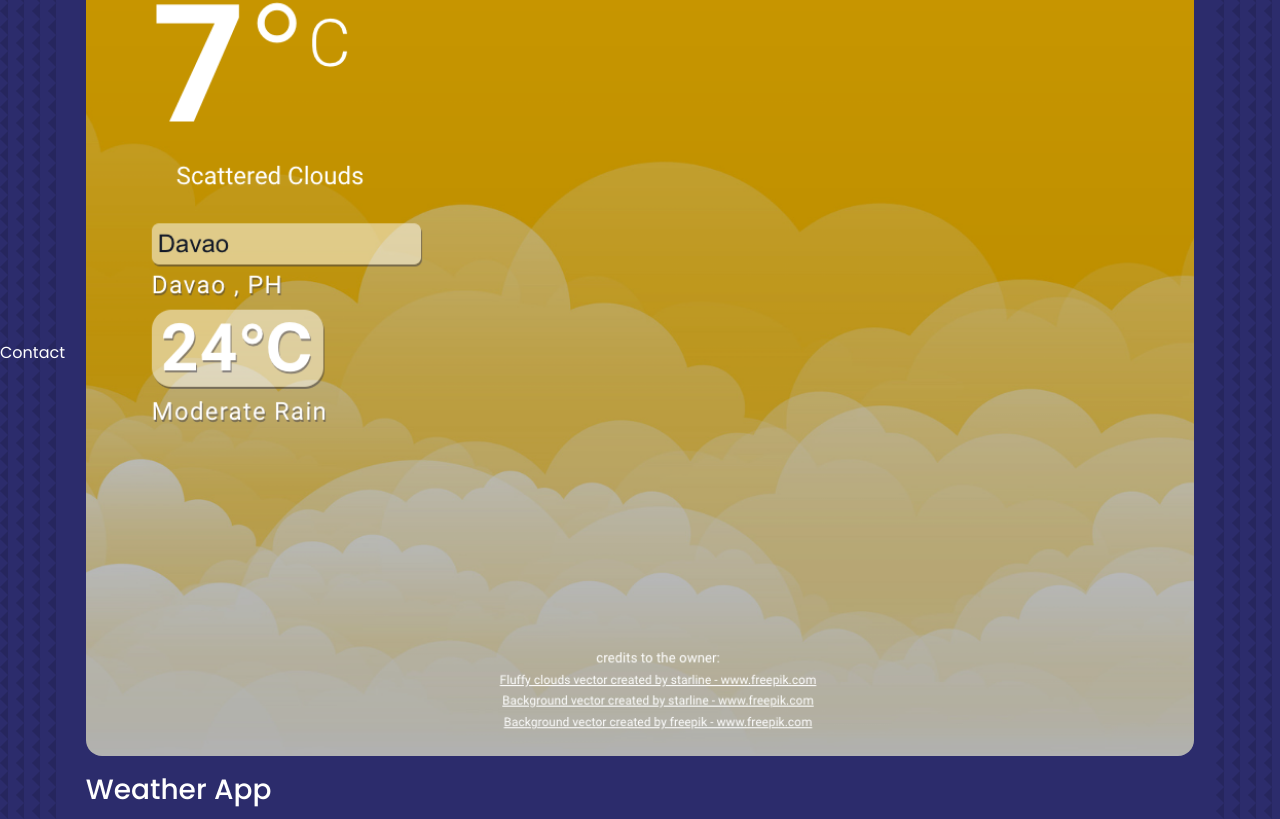
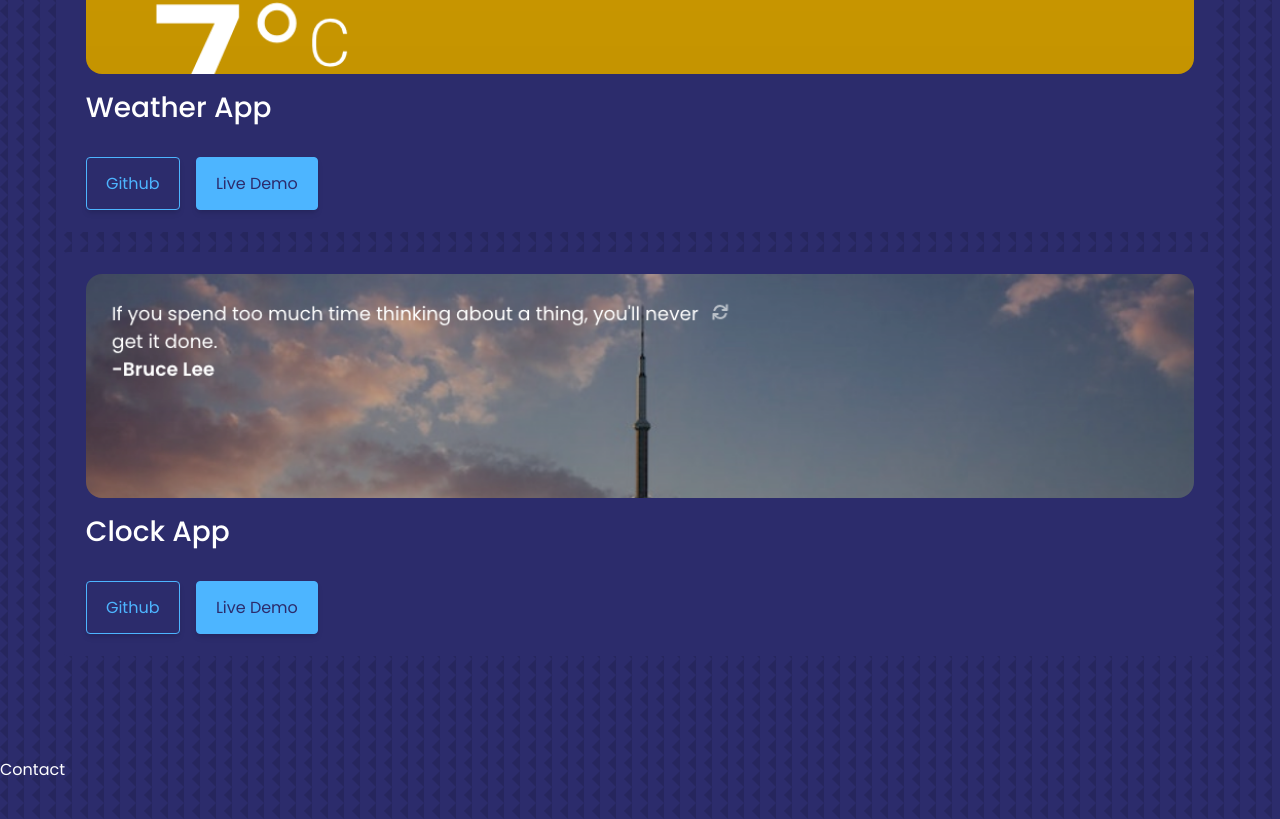
Before and after one commit to grefelnable/grefel-landing-page, a React (Create React App) app: page / in a window 1280 px wide. Shown: the part 1661-2480 px from the top of the page. Built offline with nearby package versions, Linux system fonts and the light colour scheme.

Commit message:
added projects data and map on portfolio.js

```diff
--- /dev/null
+++ b/src/components/portfolio/Items.js
@@ -0,0 +1,32 @@
+import React from "react"
+
+const Items = (props) => {
+  const { name, github, demo, image } = props
+
+  return (
+    <article className="portfolio__item">
+      <div className="portfolio__item-image">
+        <img src={image} alt="weather app" />
+      </div>
+      <h3>{name}</h3>
+      <a
+        href={github}
+        target="_blank"
+        rel="noreferrer noopener"
+        className="btn"
+      >
+        github
+      </a>
+      <a
+        href={demo}
+        target="_blank"
+        rel="noreferrer noopener"
+        className="btn btn-primary"
+      >
+        live demo
+      </a>
+    </article>
+  )
+}
+
+export default Items
--- a/src/components/portfolio/Portfolio.js
+++ b/src/components/portfolio/Portfolio.js
@@ -1,40 +1,22 @@
 import React from "react"
 import "./Portfolio.scss"
-import PORT1 from "../../assets/weather-app.png"
+import data from "../../data"
+import Items from "./Items"
 
 const Portfolio = () => {
+  const [projects, setProjects] = React.useState(data)
+
   return (
-    <section className="section" id="portfolio">
+    <section className="section portfolio" id="portfolio">
       <div className="section__title">
         <h5>projects made</h5>
         <h2>portfolio</h2>
       </div>
 
       <div className="container portfolio__container">
-        {/* single item */}
-        <article className="portfolio__item">
-          <div className="portfolio__item-image">
-            <img src={PORT1} alt="weather app" />
-          </div>
-          <h3>weather app</h3>
-          <a
-            href="https://github.com/grefelnable/weather-app-grefel"
-            target="_blank"
-            rel="noreferrer noopener"
-            className="btn"
-          >
-            github
-          </a>
-          <a
-            href="https://weather-app-grefel.netlify.app/"
-            target="_blank"
-            rel="noreferrer noopener"
-            className="btn btn-primary"
-          >
-            live demo
-          </a>
-        </article>
-        {/* end of single item */}
+        {projects.map((project) => {
+          return <Items key={project.id} {...project} />
+        })}
       </div>
     </section>
   )
--- a/src/components/portfolio/Portfolio.scss
+++ b/src/components/portfolio/Portfolio.scss
@@ -1,8 +1,12 @@
 @use "../../variables" as v;
 
+.portfolio {
+  height: fit-content;
+}
 .portfolio__item {
   background: v.$color-secondary-500;
   padding: 1.3em;
+  margin-bottom: 1.25em;
   border-radius: v.$borderRadius;
   border: 1px solid transparent;
   transition: v.$transition;
@@ -13,6 +17,7 @@
   }
 
   &-image {
+    height: 14em;
     border-radius: 1em;
     overflow: hidden;
     margin-bottom: 1.25em;
--- a/src/data.js
+++ b/src/data.js
@@ -0,0 +1,16 @@
+export default [
+  {
+    id: 1,
+    image: "./images/weather-app.png",
+    name: "weather app",
+    github: "https://github.com/grefelnable/weather-app-grefel",
+    demo: "https://weather-app-grefel.netlify.app/",
+  },
+  {
+    id: 2,
+    image: "./images/clock-app.png",
+    name: "clock app",
+    github: "https://github.com/grefelnable/clock-app-gxl",
+    demo: "https://clock-app-grefel.netlify.app/",
+  },
+]
```
Also changed, not shown: public/images/clock-app.png (renamed from src/assets/clock-app.png), public/images/weather-app.png (renamed from src/assets/weather-app.png).
